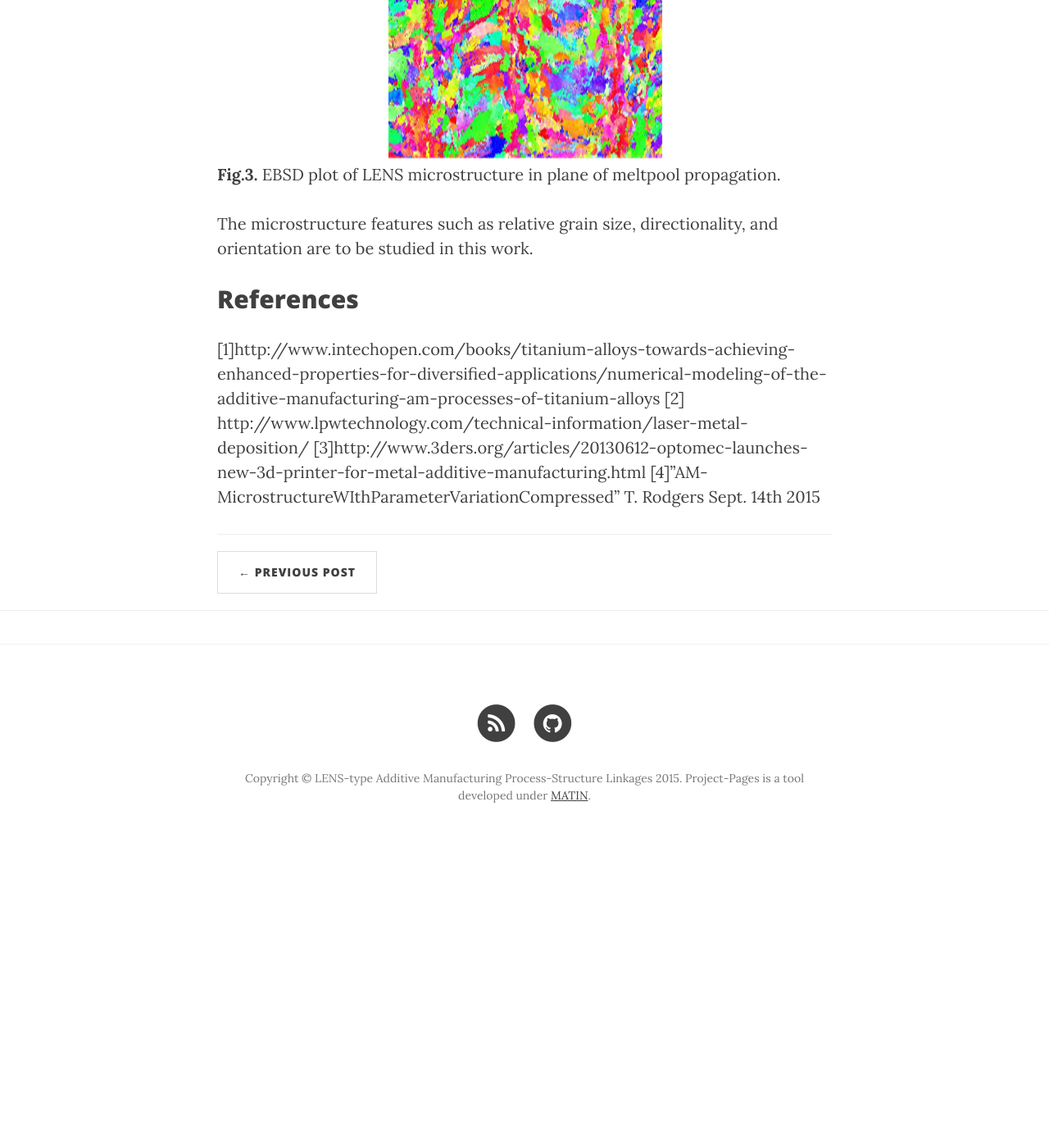
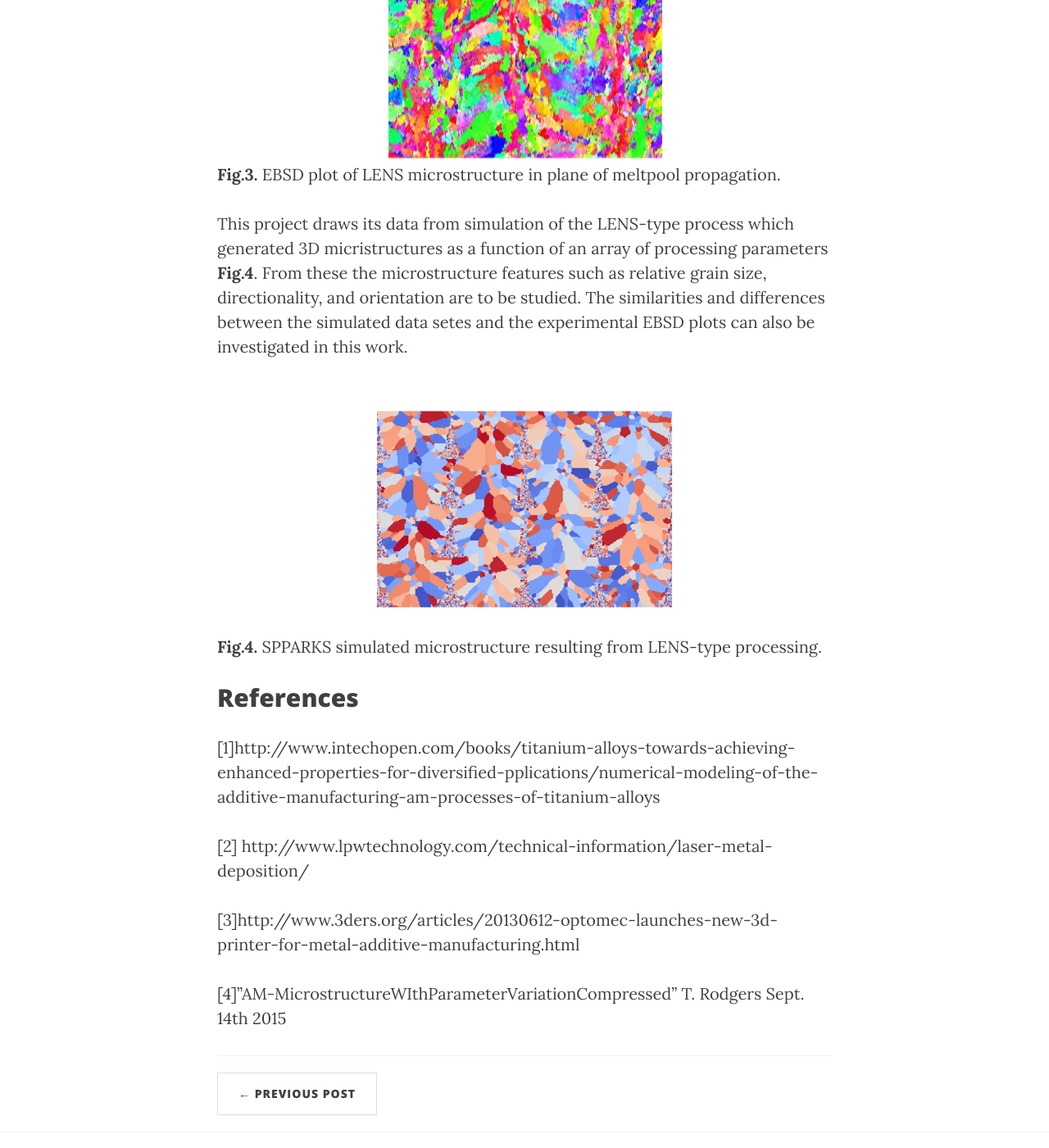
Before and after one commit to Materials-Informatics-Class-Fall2015/MIC-LENS, a Jekyll site: the page built from _posts/2015-09-28-Intro_LENS.md, in a window 1280 px wide and 1400 px high, scrolled down 2494 px. Shown: the whole window at 82% size. Built offline with Jekyll 4.4.1, drawn with Linux system fonts in a browser that asks for light colours; nearby versions of some CDN libraries; comment, search, counter and statistics services are not loaded; before the commit the page ends 3540 px from its top, so only the background shows below that.

Commit message:
Published with MATIN Flavored StackEdit

```diff
--- a/_posts/2015-09-28-Intro_LENS.md
+++ b/_posts/2015-09-28-Intro_LENS.md
@@ -23,9 +23,19 @@ The image shows a large disparity between grain sizes as well as regions of more
 ![enter image description here](/MIC-LENS/img/LENS_intro_post/EBSD_2.png)
 **Fig.3.** EBSD plot of LENS microstructure in plane of meltpool propagation.
 
-The microstructure features such as relative grain size, directionality, and orientation are to be studied in this work.
+This project draws its data from simulation of the LENS-type process which generated 3D micristructures as a function of an array of processing parameters **Fig.4**. From these the microstructure features such as relative grain size, directionality, and orientation are to be studied. The similarities and differences between the simulated data setes and the experimental EBSD plots can also be investigated in this work.
+
+![SPPARKS simulated structure](/MIC-LENS/img/LENS_intro_post/SPPARKS_structure.png)
+**Fig.4.** SPPARKS simulated microstructure resulting from LENS-type processing.
+
+
+
+
 ## References ##
-[1]http://www.intechopen.com/books/titanium-alloys-towards-achieving-enhanced-properties-for-diversified-applications/numerical-modeling-of-the-additive-manufacturing-am-processes-of-titanium-alloys
+[1]http://www.intechopen.com/books/titanium-alloys-towards-achieving-enhanced-properties-for-diversified-pplications/numerical-modeling-of-the-additive-manufacturing-am-processes-of-titanium-alloys
+
 [2] http://www.lpwtechnology.com/technical-information/laser-metal-deposition/
+
 [3]http://www.3ders.org/articles/20130612-optomec-launches-new-3d-printer-for-metal-additive-manufacturing.html
+
 [4]”AM-MicrostructureWIthParameterVariationCompressed” T. Rodgers Sept. 14th 2015
```
